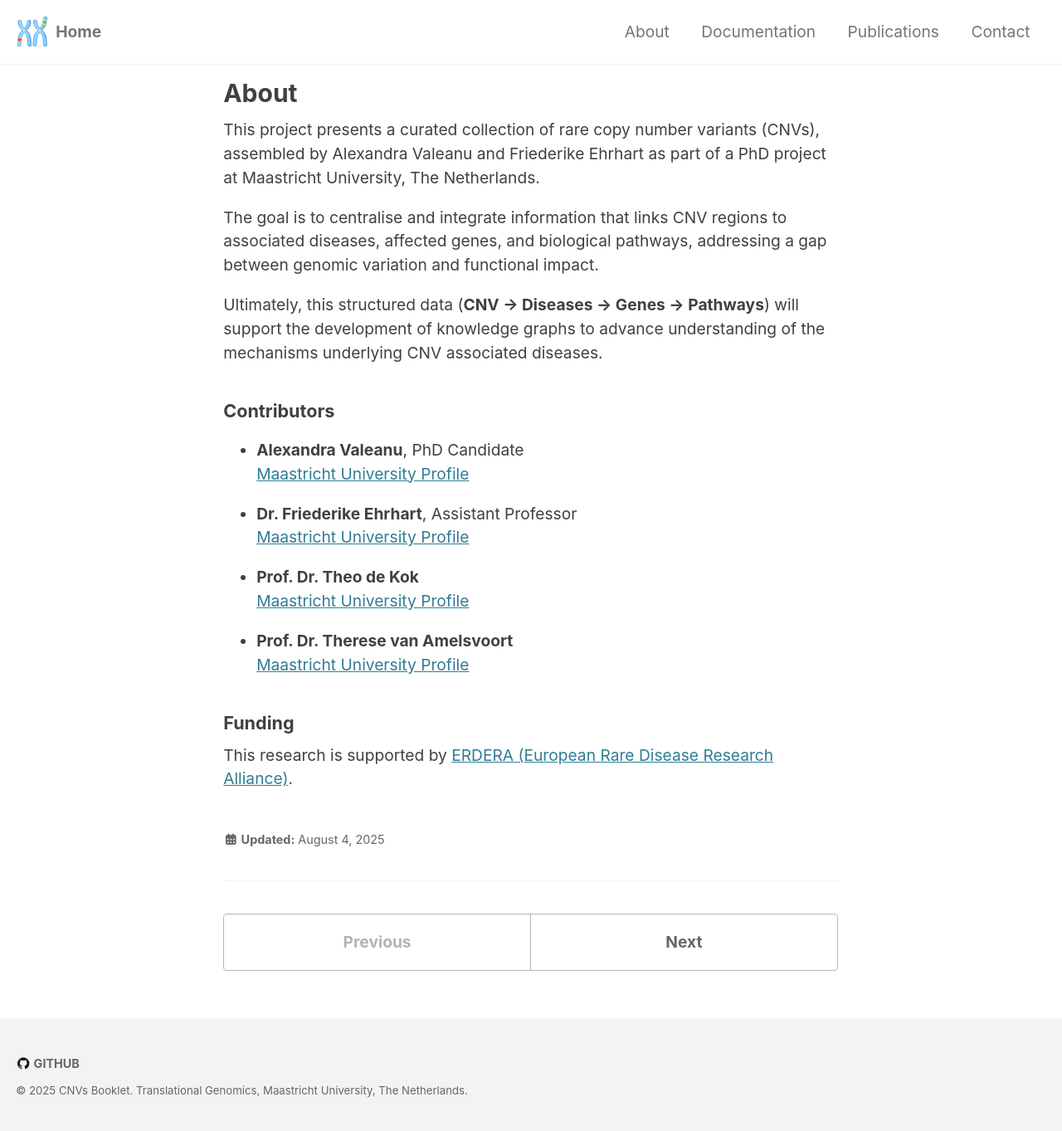
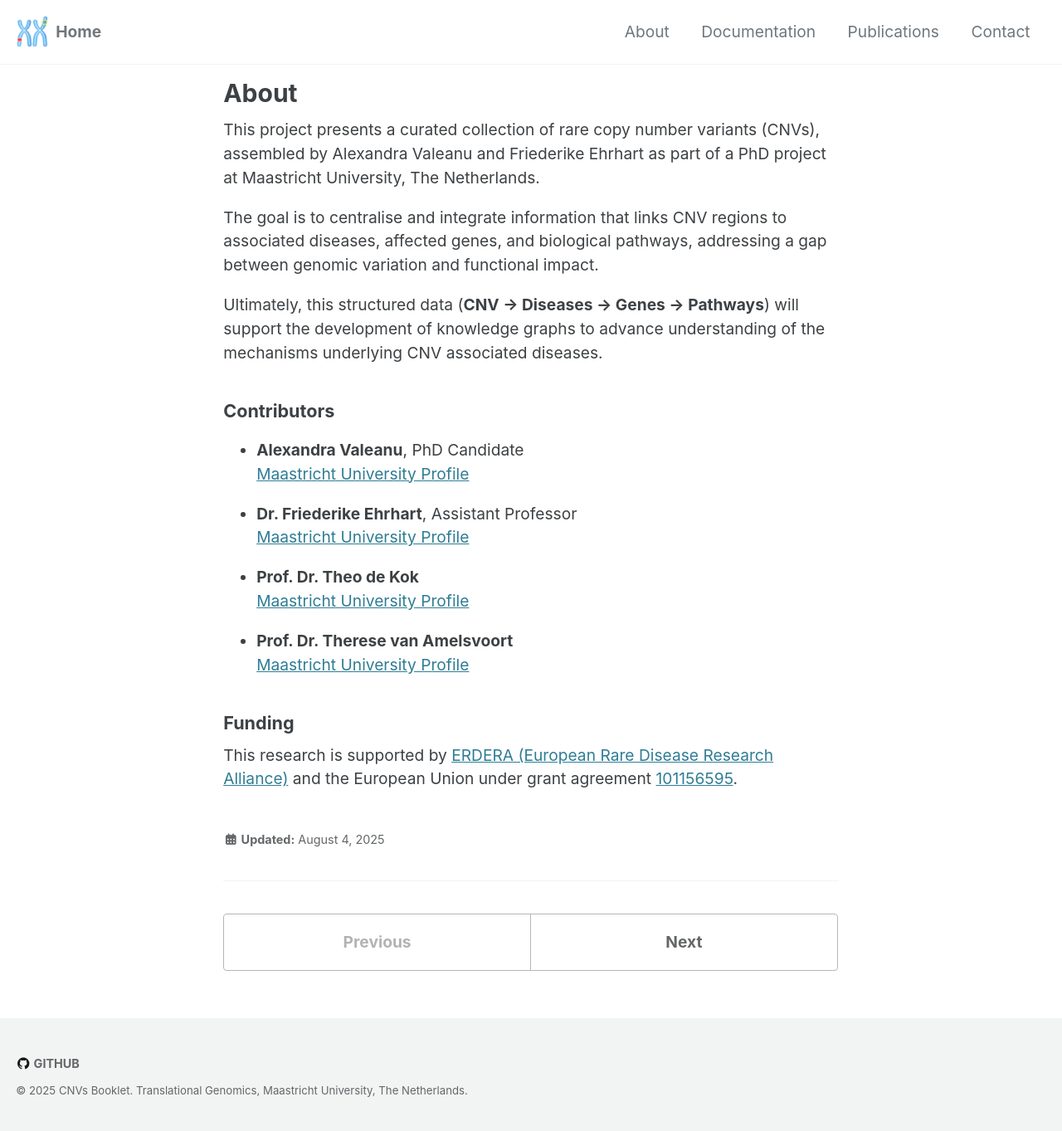
Before and after one commit to CNVPathwayAtlas/cnv-website, a Jekyll site: the page built from _pages/1-about.md, in a window 1280 px wide. Shown: the whole page at 83% size. Built offline with Jekyll 4.4.1, drawn with Linux system fonts in a browser that asks for light colours; cached includes are drawn as plain includes.

Commit message:
Add funding reference number

```diff
--- a/_pages/1-about.md
+++ b/_pages/1-about.md
@@ -24,4 +24,4 @@ Ultimately, this structured data (**CNV → Diseases → Genes → Pathways**) w
   <a href="https://www.maastrichtuniversity.nl/tamj-van-amelsvoort" target="_blank">Maastricht University Profile</a>
 
 ### Funding
-This research is supported by <a href="https://erdera.org/" target="_blank">ERDERA (European Rare Disease Research Alliance)</a>.
+This research is supported by <a href="https://erdera.org/" target="_blank">ERDERA (European Rare Disease Research Alliance)</a> and the European Union under grant agreement <a href="https://cordis.europa.eu/project/id/101156595" target="_blank">101156595</a>.
```
